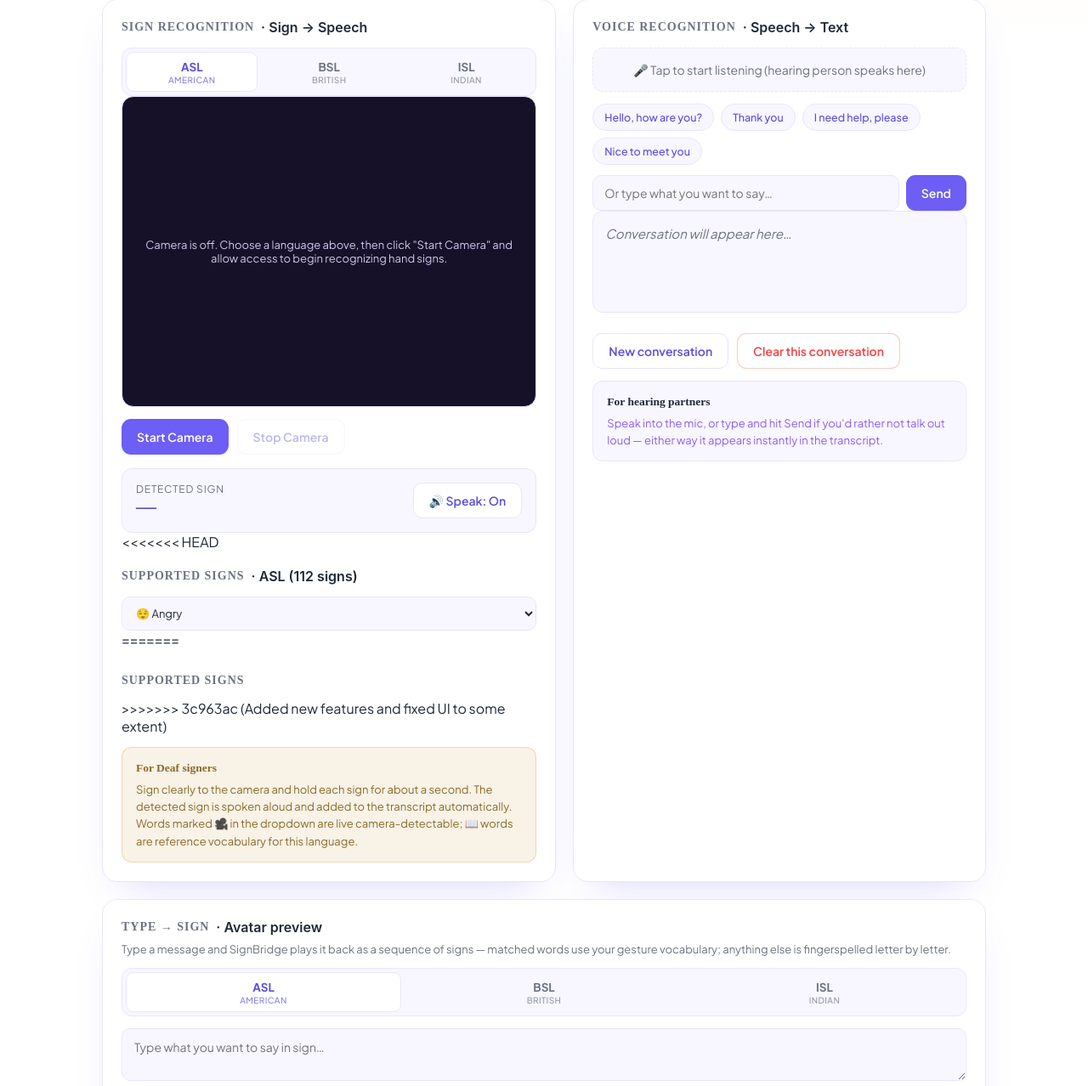
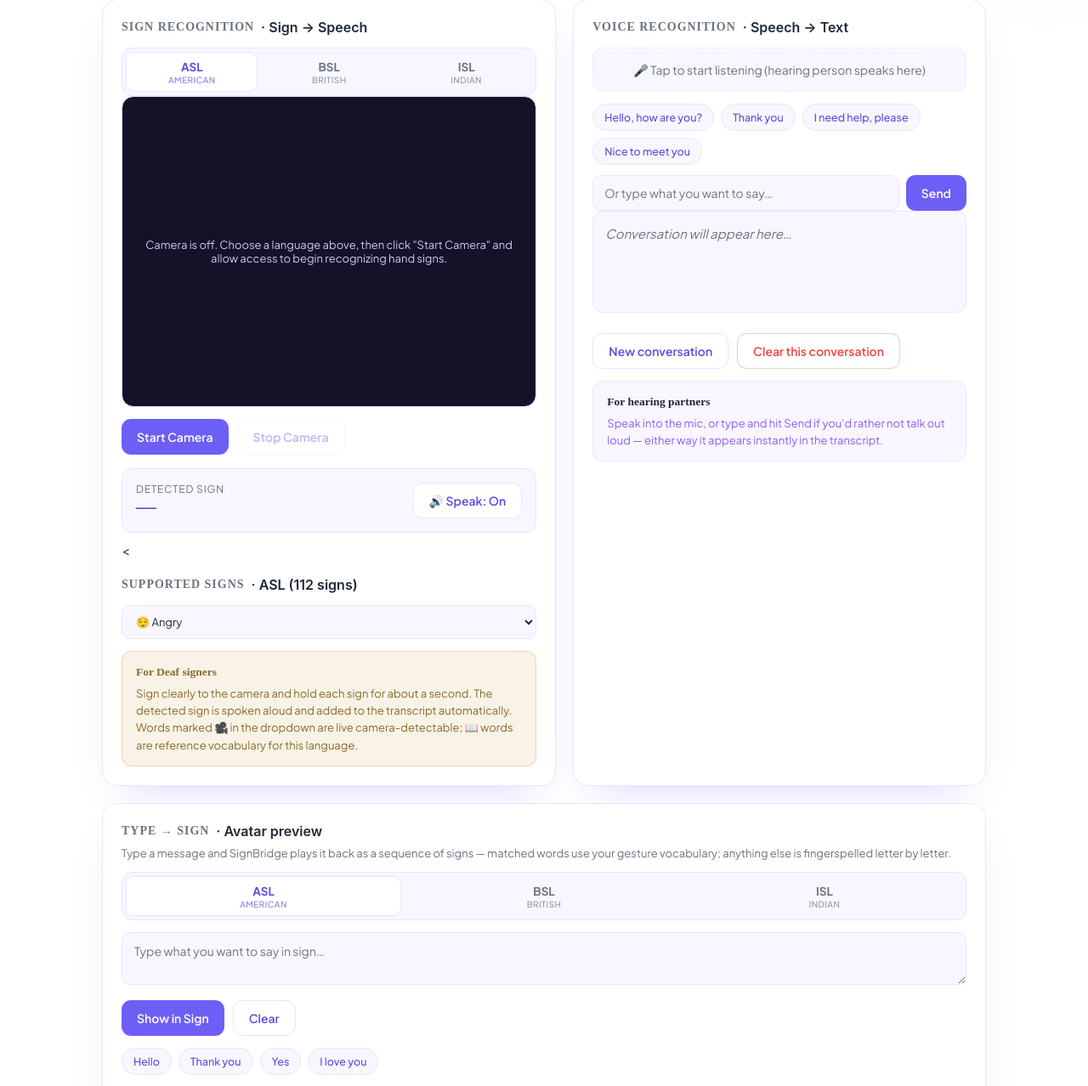
Before and after one commit to Pratibha-igdtuw/signbridge, a Flask app: page /for-you in a window 1280 px wide. Shown: the part 289-1567 px from the top of the page at 85% size. Run offline with Flask 3, Linux system fonts and the light colour scheme; a user stored in the database is signed in; data comes from the database, SQL or seed files in the repository; both versions use the stored data as it was after the commit; some libraries are stand-ins or nearby versions.

Commit message:
Resolve merge conflicts and update UI

```diff
--- a/templates/for_you.html
+++ b/templates/for_you.html
@@ -40,14 +40,10 @@
       </div>
       <button class="btn btn-outline" id="muteBtn">🔊 Speak: On</button>
     </div>
-<<<<<<< HEAD
-    <h2 style="margin-top:20px;">Supported Signs <b id="legendLangLabel">· ASL</b></h2>
+    <div class="suggestion-row" id="gestureSuggestions"></div>
+    <<h2 style="margin-top:20px;">Supported Signs <b id="legendLangLabel">· ASL</b></h2>
     <select class="legend-select" id="legend" size="1"></select>
-=======
-    <div class="suggestion-row" id="gestureSuggestions"></div>
-    <h2 style="margin-top:20px;">Supported Signs</h2>
     <div class="legend" id="legend"></div>
->>>>>>> 3c963ac (Added new features and fixed UI to some extent)
     <div class="tip-card gold">
       <b>For Deaf signers</b>
       Sign clearly to the camera and hold each sign for about a second. The detected sign is spoken aloud and added to the transcript automatically. Words marked 🎥 in the dropdown are live camera-detectable; 📖 words are reference vocabulary for this language.
```
Also changed, not shown: signbridge.db.
